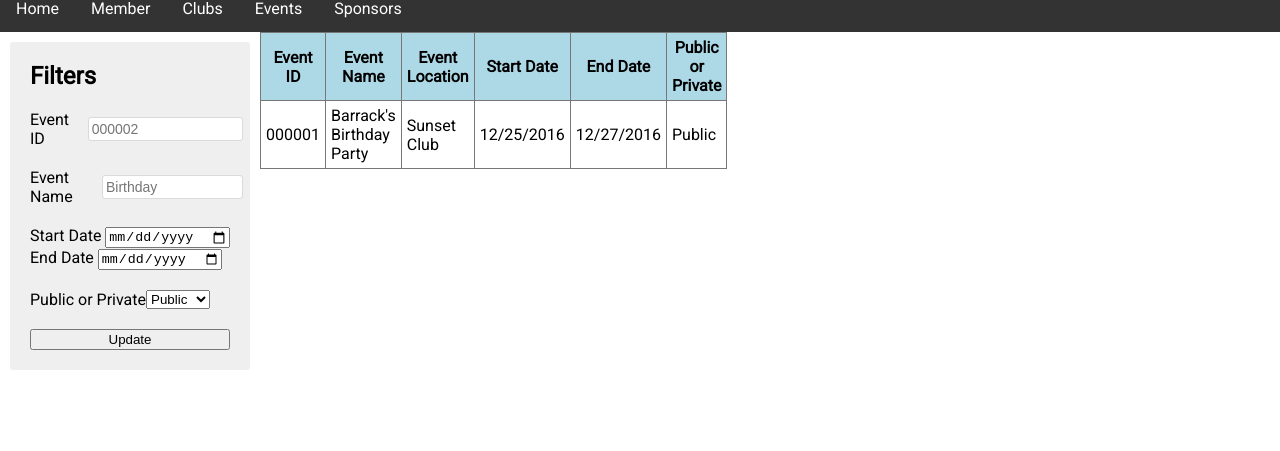
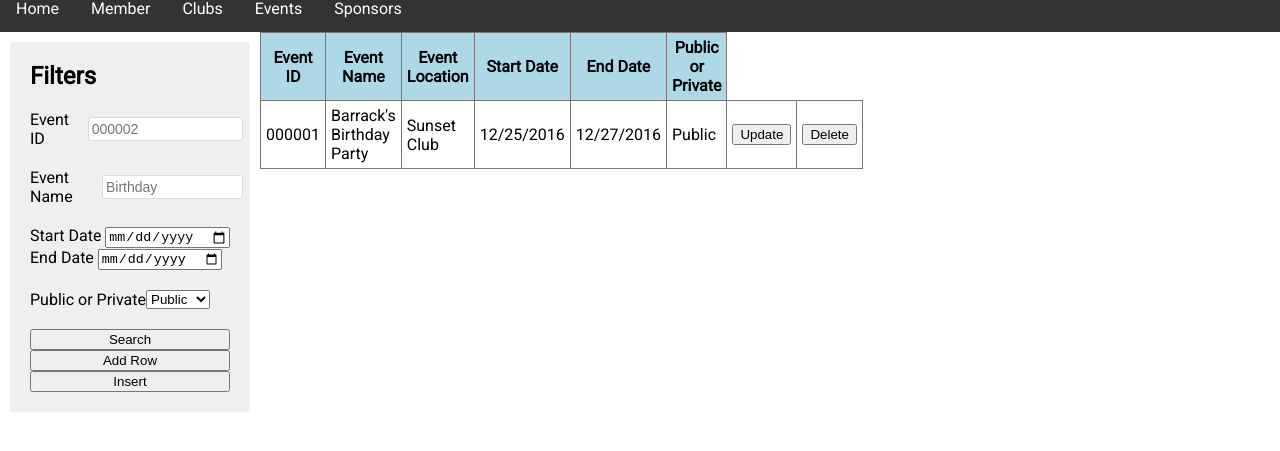
Before and after one commit to WagTh/cs-340, a plain HTML site: page public/events.html in a window 1280 px wide. Shown: the part 151-602 px from the top of the page. Drawn offline with Linux system fonts and the light colour scheme; a script that the page names is missing.

Commit message:
Update events.html

```diff
--- a/public/events.html
+++ b/public/events.html
@@ -81,7 +81,9 @@
             </div>
           </div>
 
-        <button id="filter-update-button" class="action-button">Update</button>
+        <button id="filter-update-button" class="action-button">Search</button>
+        <button id="filter-update-button" class="action-button">Add Row</button>
+        <button id="filter-update-button" class="action-button">Insert</button>
 
       </aside>
      <div class="table-container">
@@ -101,6 +103,8 @@
           <td>12/25/2016</td>
           <td>12/27/2016</td>
           <td>Public</td>
+          <td><button id="filter-update-button" class="action-button">Update</button></td>
+          <td><button id="filter-update-button" class="action-button">Delete</button></td>
 
         </tr>
 
```
